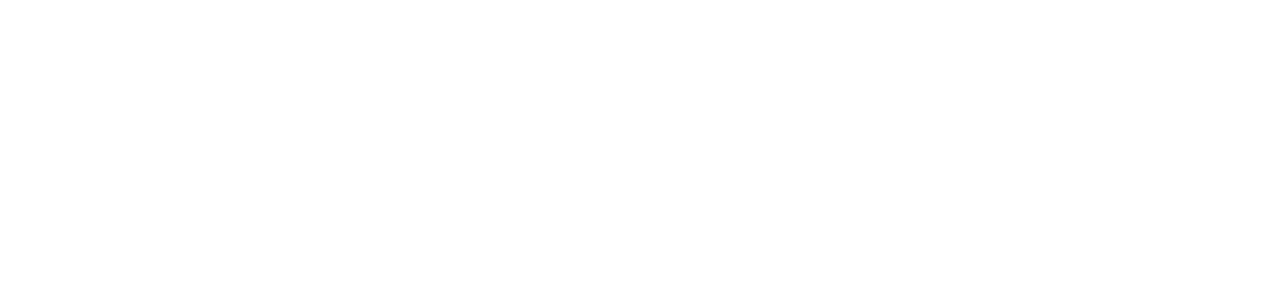
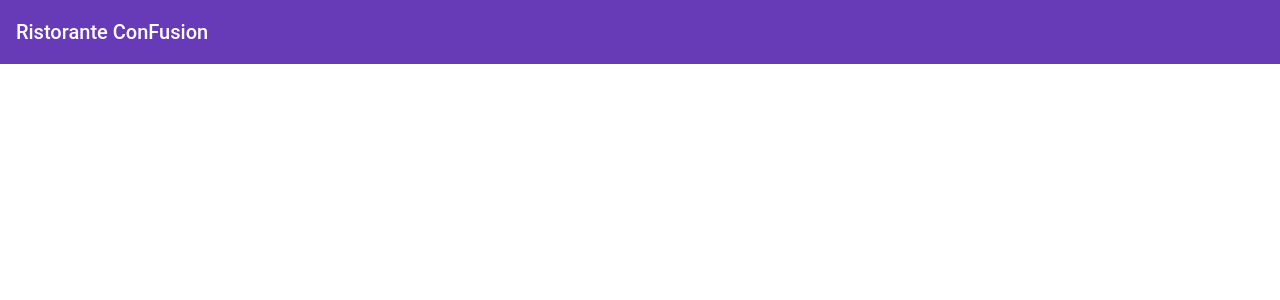
Before and after one commit to YounessHABACH/FrontWebAngular, an Angular app: page / in a window 1280 px wide. Shown: the top 300 px of the page. Built offline with nearby package versions, Linux system fonts and the light colour scheme.

Commit message:
Config Angular

```diff
--- a/package.json
+++ b/package.json
@@ -3,7 +3,7 @@
   "version": "0.0.0",
   "scripts": {
     "ng": "ng",
-    "start": "ng serve",
+    "start": "ng serve -o",
     "build": "ng build",
     "watch": "ng build --watch --configuration development",
     "test": "ng test"
@@ -11,13 +11,17 @@
   "private": true,
   "dependencies": {
     "@angular/animations": "~13.0.0",
+    "@angular/cdk": "^13.2.1",
     "@angular/common": "~13.0.0",
     "@angular/compiler": "~13.0.0",
     "@angular/core": "~13.0.0",
+    "@angular/flex-layout": "^13.0.0-beta.38",
     "@angular/forms": "~13.0.0",
+    "@angular/material": "^13.2.1",
     "@angular/platform-browser": "~13.0.0",
     "@angular/platform-browser-dynamic": "~13.0.0",
     "@angular/router": "~13.0.0",
+    "hammerjs": "^2.0.8",
     "rxjs": "~7.4.0",
     "tslib": "^2.3.0",
     "zone.js": "~0.11.4"
--- a/src/app/app.component.html
+++ b/src/app/app.component.html
@@ -1 +1,3 @@
-<router-outlet></router-outlet>
+<mat-toolbar color="primary">
+  <span>Ristorante ConFusion</span>
+</mat-toolbar>
--- a/src/index.html
+++ b/src/index.html
@@ -2,9 +2,10 @@
 <html lang="en">
 <head>
   <meta charset="utf-8">
-  <title>ConFusionCourseraAngular</title>
+  <title>ConFusion</title>
   <base href="/">
   <meta name="viewport" content="width=device-width, initial-scale=1">
+  <link href="https://fonts.googleapis.com/icon?family=Material+Icons" rel="stylesheet">
   <link rel="icon" type="image/x-icon" href="favicon.ico">
 </head>
 <body>
--- a/src/styles.css
+++ b/src/styles.css
@@ -1 +1,8 @@
 /* You can add global styles to this file, and also import other style files */
+@import "@angular/material/prebuilt-themes/deeppurple-amber.css";
+
+body {
+  padding: 0;
+  margin: 0;
+  font-family: Roboto, sans-serif;
+}
```
Also changed, not shown: src/app/app.module.ts (+10 -3 lines), 1 other file (tests, documents, lock files or other folders).
